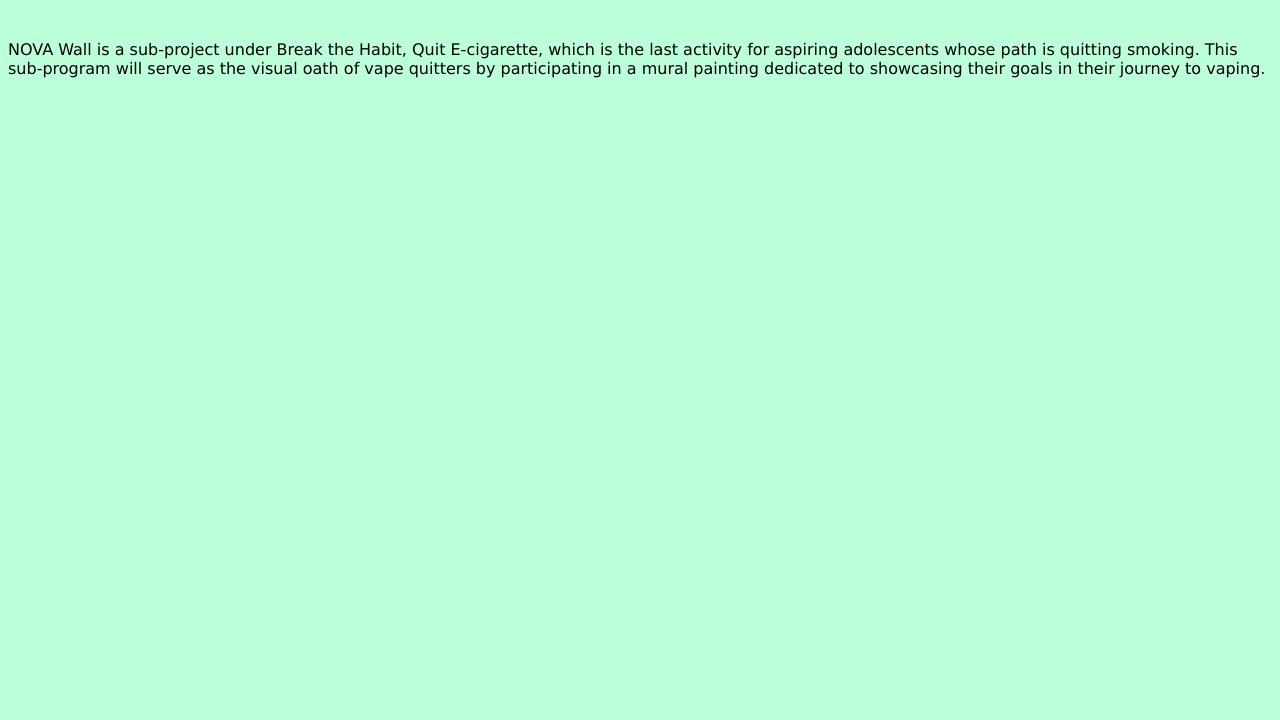
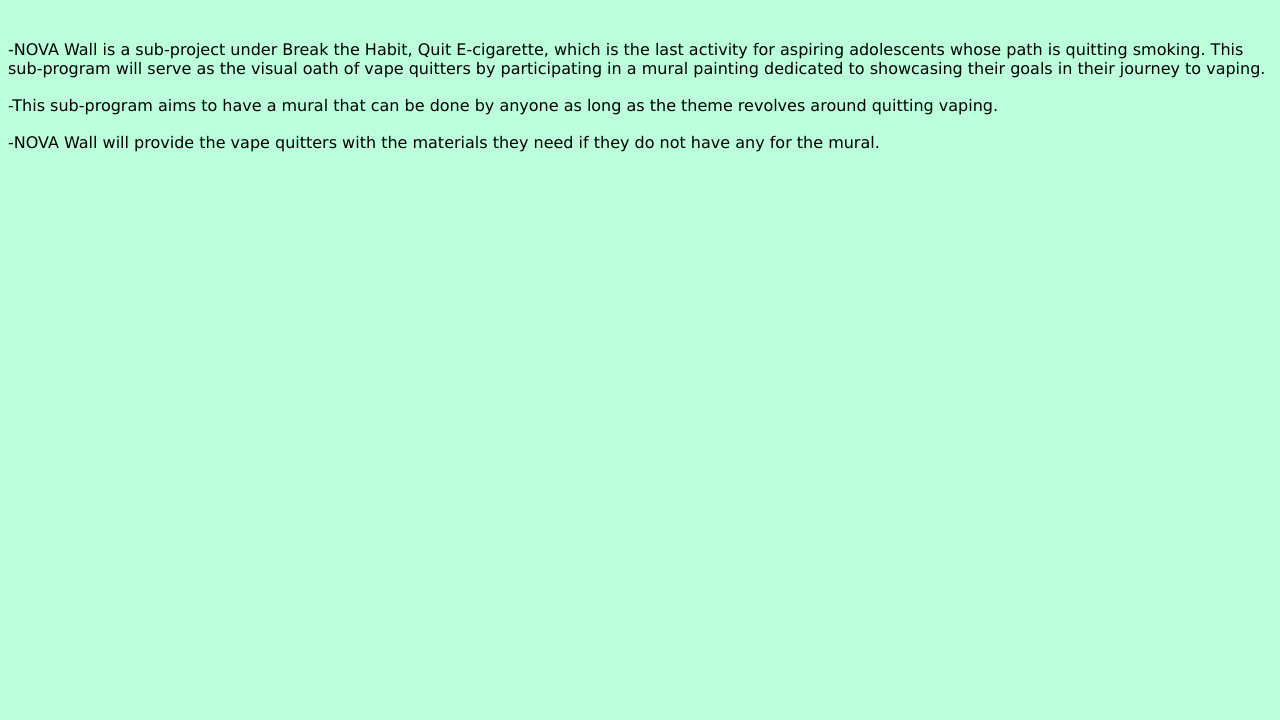
Before and after one commit to DJSRB/NOVA-Kids-NOVA-Wall.github.io, a plain HTML site: page index.html in a window 1280 px wide. Shown: the part 80-800 px from the top of the page. Drawn offline with Linux system fonts and the light colour scheme.

Commit message:
Update index.html

```diff
--- a/index.html
+++ b/index.html
@@ -6,7 +6,11 @@
 <body>
   <body style="background-color:#BBFFDB;">
  <font face = "Verdana" size = "10"> <center><strong> NOVA Wall</strong></center> </font><br />
- <font face = "Verdana" size = "3">NOVA Wall is a sub-project under Break the Habit, Quit E-cigarette, which is the last activity for aspiring adolescents whose path is quitting smoking. This sub-program will serve as the visual oath of vape quitters by participating in a mural painting dedicated to showcasing their goals in their journey to vaping. </font><br />
-
+ <font face = "Verdana" size = "3">-NOVA Wall is a sub-project under Break the Habit, Quit E-cigarette, which is the last activity for aspiring adolescents whose path is quitting smoking. This sub-program will serve as the visual oath of vape quitters by participating in a mural painting dedicated to showcasing their goals in their journey to vaping. </font><br />
+<br>
+ <font face = "Verdana" size = "3">-This sub-program aims to have a mural that can be done by anyone as long as the theme revolves around quitting vaping. </font><br />
+<br>
+ <font face = "Verdana" size = "3">-NOVA Wall will provide the vape quitters with the materials they need if they do not have any for the mural. </font><br />
+<br>
 </body>
 </html>
```
